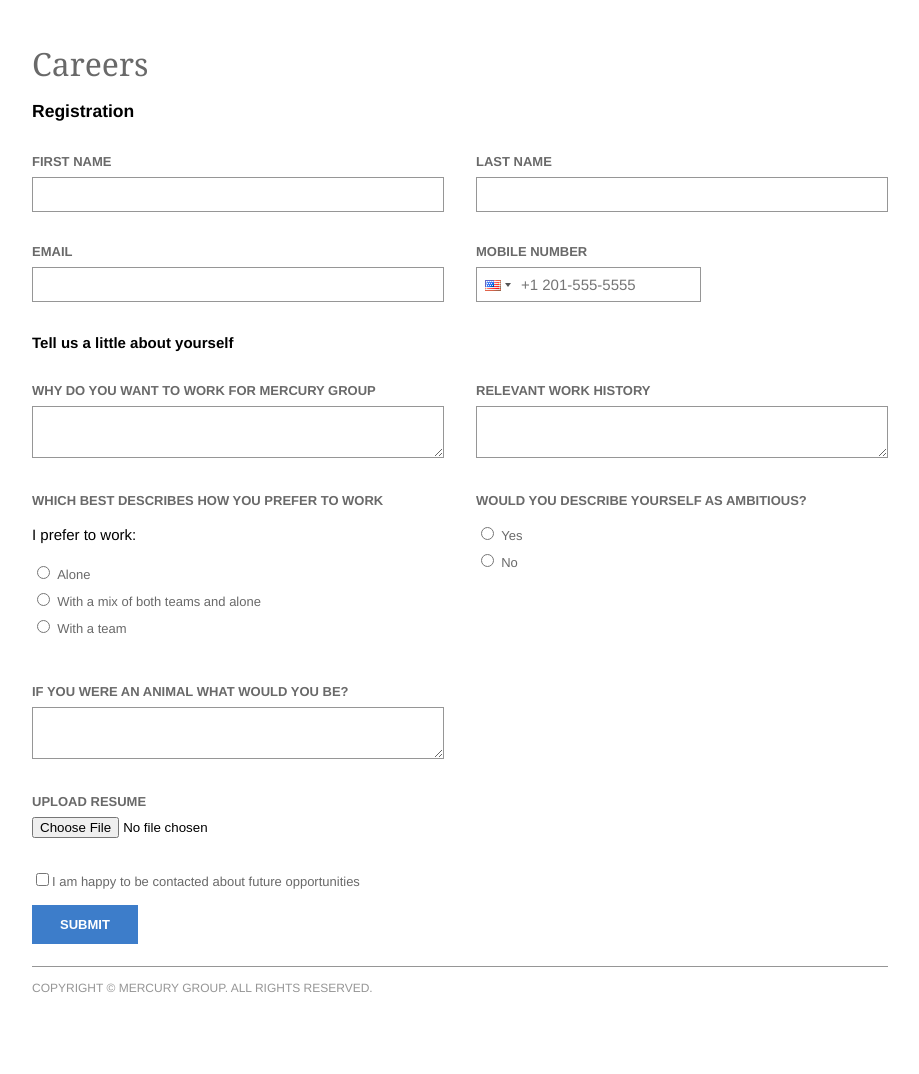
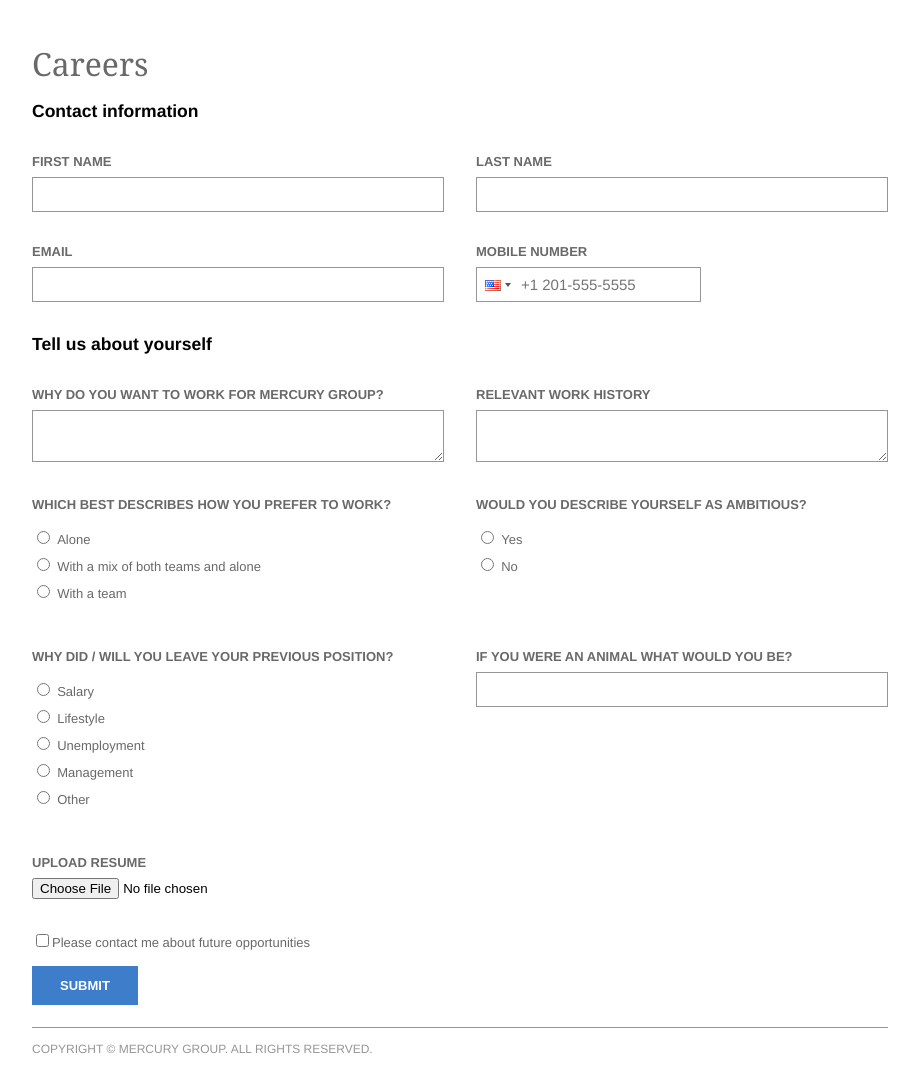
Before and after one commit to NPC360/NPC360, a Flask app: page /careers/job-2342/apply/ in a window 1280 px wide. Shown: the part 173-1247 px from the top of the page, without its empty margins (180-1099 px from the left). Before the commit the page ends 1165 px from the top, so only its background shows below. Run offline with Flask 2, Linux system fonts and the light colour scheme; parts of the project's set-up code (start-up, migrations or seed data) failed here and were passed over; some libraries are stand-ins or nearby versions.

Commit message:
add 'leaving' to form, clean up form, move hrEmail to within gameStart'

```diff
--- a/wsgi/app.py
+++ b/wsgi/app.py
@@ -152,9 +152,8 @@ def careers_auth_check_code():
             'history': session.get('work_history', None),
             'soloteam': session.get('team_work', None),
             'ambitious': session.get('ambitious', None),
-            'animal': session.get('animal', None),
-            # TODO: NO IDEA IF THIS IS CORRECT
-            'leaving': session.get('future_employment', None)
+            'leaving': session.get('leaving', None),
+            'animal': session.get('animal', None)
         }
         uid = makeUser(options)
         log.info('new user created : %s %s, uid: %s' % (fname, lname, uid))
@@ -162,10 +161,6 @@ def careers_auth_check_code():
         # now, schedule game start by scheduling advanceGame() worker
         log.debug('starting game for player uid: %s' % uid)
         startGame(uid)
-
-        # send application acceptence email from HR
-        log.debug('sending HR email for player uid: %s' % (uid))
-        hrEmail(getUser(uid))
 
         # Success!
         return redireect(url_for("/careers/auth/success/"))
@@ -780,10 +775,16 @@ def getCountryCode(tel):
 
 def startGame(uid):
     player = getUser(uid)
+
     updateUser(player['id'], {"gstate":101})
     gs = getGameStateData(101)
+
+    # send application acceptence email from HR
+    log.debug('sending HR email for player uid: %s' % (uid))
+    hrEmail(getUser(uid))
+
+    # get npc data
     npc = getNPC(player, gs['prompt']['npc'])
-
     #print npc
     log.debug('npc info: %s' % (npc))
 
@@ -799,7 +800,6 @@ def startGame(uid):
 
     #sendSMS(npc['tel'], player['tel'], msg, None, None, t)
     sendSMS(npc['tel'], player['tel'], msg, None, None, None)
-    #sendEmail(npc['email'], npc['display_name'], player['email'], player['name'], "Mercury Global application accepted", "Thanks for applying", "<h3>your app was accepted</h3><img src='http://media.giphy.com/media/xTiTnxxyVuH374sjRu/giphy.gif'>", None, None)
 
 def normalizeTel(tel):
     nTel = re.sub(r'[^a-zA-Z0-9\+]','', tel)
--- a/wsgi/forms.py
+++ b/wsgi/forms.py
@@ -54,10 +54,10 @@ class FullSignup(Signup):
     # NOTE: Signup1.html does not display errors if validation is
     # added to these fields: team_work, ambitious, future_employment
 
-    why_work = TextAreaField('Why do you want to work for Mercury Group', [])
+    why_work = TextAreaField('Why do you want to work for Mercury Group?', [])
     work_history = TextAreaField('Relevant work history', [])
 
-    s = 'Which best describes how you prefer to work'
+    s = 'Which best describes how you prefer to work?'
     team_work_choices = [
         (1, "Alone"),
         (2, "With a mix of both teams and alone"),
@@ -71,8 +71,19 @@ class FullSignup(Signup):
         (1, "No")
     ]
     ambitious = RadioField(s, choices=ambition_choices)
-    animal = TextAreaField('If you were an animal what would you be?', [])
+
+    s = 'Why did / will you leave your previous position?'
+    leaving_choices = [
+        (0, "Salary"),
+        (1, "Lifestyle"),
+        (2, "Unemployment"),
+        (3, "Management"),
+        (4, "Other")
+    ]
+    leaving = RadioField(s, choices=leaving_choices)
+
+    animal = StringField('If you were an animal what would you be?', [])
     resume = FileField('Upload resume', [])
 
-    s = 'I am happy to be contacted about future opportunities'
+    s = 'Please contact me about future opportunities'
     future_employment = BooleanField(s, [])
--- a/wsgi/templates/signup-form.html
+++ b/wsgi/templates/signup-form.html
@@ -21,7 +21,7 @@
 {% block body %}
 	<h2>Careers</h2>
 	<form action="/careers/job-2342/apply/" method="POST">
-		<h3>Registration</h3>
+		<h3>Contact information</h3>
 		<div class="group cf">
 			{{ with_errors(form.first_name) }}
 			{{ with_errors(form.last_name) }}
@@ -29,13 +29,13 @@
 			{{ with_errors(form.mobile_number) }}
 		</div>
 
-		<h4>Tell us a little about yourself</h4>
+		<h3>Tell us about yourself</h3>
 		<div class="group cf">
 			{{ with_errors(form.why_work) }}
 			{{ with_errors(form.work_history) }}
 			<div class="field">
 				{{ form.team_work.label }}
-				<p>I prefer to work:</p>
+				<!--<p>I prefer to work:</p>-->
 				<div class="input-group">{{ form.team_work }}</div>
 			</div>
 			<div class="field">
@@ -43,7 +43,13 @@
 				<div class="input-group">{{ form.ambitious }}</div>
 			</div>
 		</div>
+
 		<div class="group cf">
+      <div class="field">
+				{{ form.leaving.label }}
+				<!--<p>I'm seeking new employment because of:</p>-->
+				<div class="input-group">{{ form.leaving }}</div>
+			</div>
 			{{ with_errors(form.animal) }}
 		</div>
 		<div class="group cf">
```
